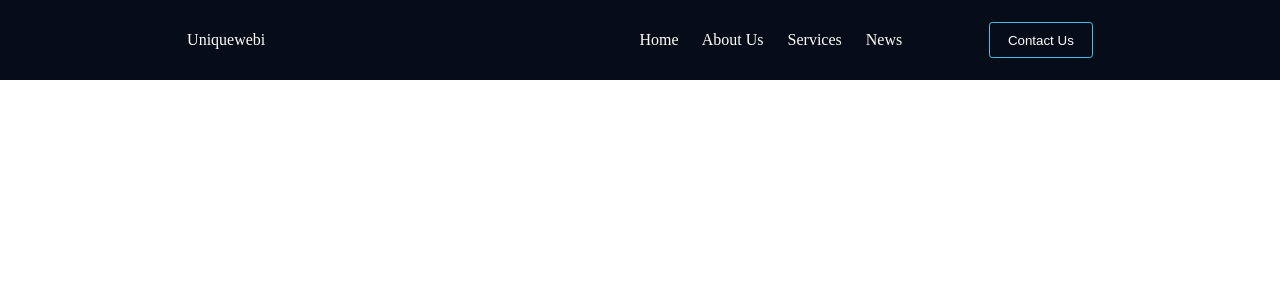
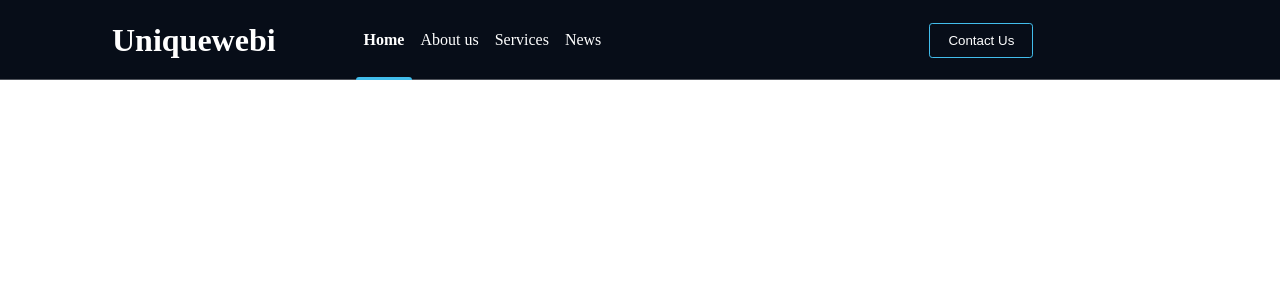
Before and after one commit to AlanPoveda/Uniquewebi, a Next.js app: page / in a window 1280 px wide. Shown: the top 300 px of the page. Built offline with nearby package versions, Linux system fonts and the light colour scheme.

Commit message:
add Haderstyle and button component style

```diff
--- a/src/components/Header/index.tsx
+++ b/src/components/Header/index.tsx
@@ -1,18 +1,19 @@
-import styles from "./styles.module.scss";
+import styles from './styles.module.scss'
+import { HeaderButton } from '../HeaderButton'
 
-export function Header() {
-    return (
-        <>
-            <nav className={styles.navbars}>
-                <div>
-                    <span>Uniquewebi</span>
-                </div>
-
-                <div className={styles.links}>
-                    <a>Home</a> <a>About Us</a> <a>Services</a> <a>News</a>
-                    <button>Contact Us</button>
-                </div>
-            </nav>
-        </>
+export function Header(){
+    return(
+        <header className={styles.headerContainer}>
+            <div className={styles.headerContent}>
+                <h1>Uniquewebi</h1>
+                <nav>
+                    <a className={styles.active}href="">Home</a>
+                    <a href="">About us</a>
+                    <a href="">Services</a>
+                    <a href="">News</a>
+                    <HeaderButton />
+                </nav>
+            </div>
+        </header>
     );
 }
--- a/src/components/Header/styles.module.scss
+++ b/src/components/Header/styles.module.scss
@@ -1,37 +1,61 @@
-.navbars{
+.headerContainer {
+    height: 5rem;
+    border-bottom: 1px solid rgba(255, 255, 255, 0.29);
     background: #070D18;
     color: white;
+}
+
+.headerContent {
+    max-width: 1120px;
     height: 5rem;
+    margin: 0 auto;
+    padding: 0 2rem;
 
     display: flex;
-    justify-content:space-around;
     align-items: center;
 
-
-    button{
-        border:0.1rem solid #42BDEC;
-        border-radius:0.2rem;
-
-        background-color: transparent;
-        color: white;
-        width:6.5rem;
-        height: 2.2rem;
-        margin-left: 5em;
-
-        transition:filter 0.5s;
-
-        &:hover{
-            filter: brightness(2);
-            color: #42BDEC;
-        }
-    }
-
-    .links {
-        a{
-            padding-right: 20px;
+    nav {
+        margin-left: 5rem;
+        height: 5rem;
 
 
+        a {
+            display: inline-block;
+            position: relative;
+            padding: 0 0.5rem;
+            height: 5rem;
+            line-height: 5rem;
+            color: var(--gray-300);
+
+            transition: color 0.4s;
+
+            &:hover {
+                color: var(--white-300);
+            }
+
+				&.active {
+                color: var(--white-300);
+                font-weight: bold;
+            }
+
+            &.active::after {
+                content: '';
+                height: 3px;
+                border-radius: 3px 3px 0 0;
+                width:100%;
+                position: absolute;
+                bottom: 0;
+                left: 0;
+                background: #42BDEC;
+            }
+
         }
+
+        button {
+            margin-left: 20rem;
+
+        }
+
 
     }
 
--- /dev/null
+++ b/src/components/HeaderButton/index.tsx
@@ -0,0 +1,10 @@
+import styles from './styles.module.scss'
+
+export function HeaderButton(){
+    return(
+        <>
+        <button className={styles.buttonHeader}>Contact Us</button>
+        </>
+    );
+
+}
--- /dev/null
+++ b/src/components/HeaderButton/styles.module.scss
@@ -0,0 +1,17 @@
+.buttonHeader{
+    border:0.1rem solid #42BDEC;
+    border-radius:0.2rem;
+
+    background-color: transparent;
+    color: white;
+    width:6.5rem;
+    height: 2.2rem;
+    margin-left: 5em;
+
+    transition:filter 0.5s;
+
+    &:hover{
+        filter: brightness(2);
+        color: #42BDEC;
+    }
+}
--- a/src/pages/_app.tsx
+++ b/src/pages/_app.tsx
@@ -1,4 +1,4 @@
-import "../../styles/global.scss"
+import "../styles/global.scss"
 
 function MyApp({ Component, pageProps }) {
   return <Component {...pageProps} />
--- a/styles/global.scss
+++ b/src/styles/global.scss
@@ -4,3 +4,7 @@
     padding: 0px;
     box-sizing:border-box;
 }
+
+a, link {
+    text-decoration: none;
+}
```
